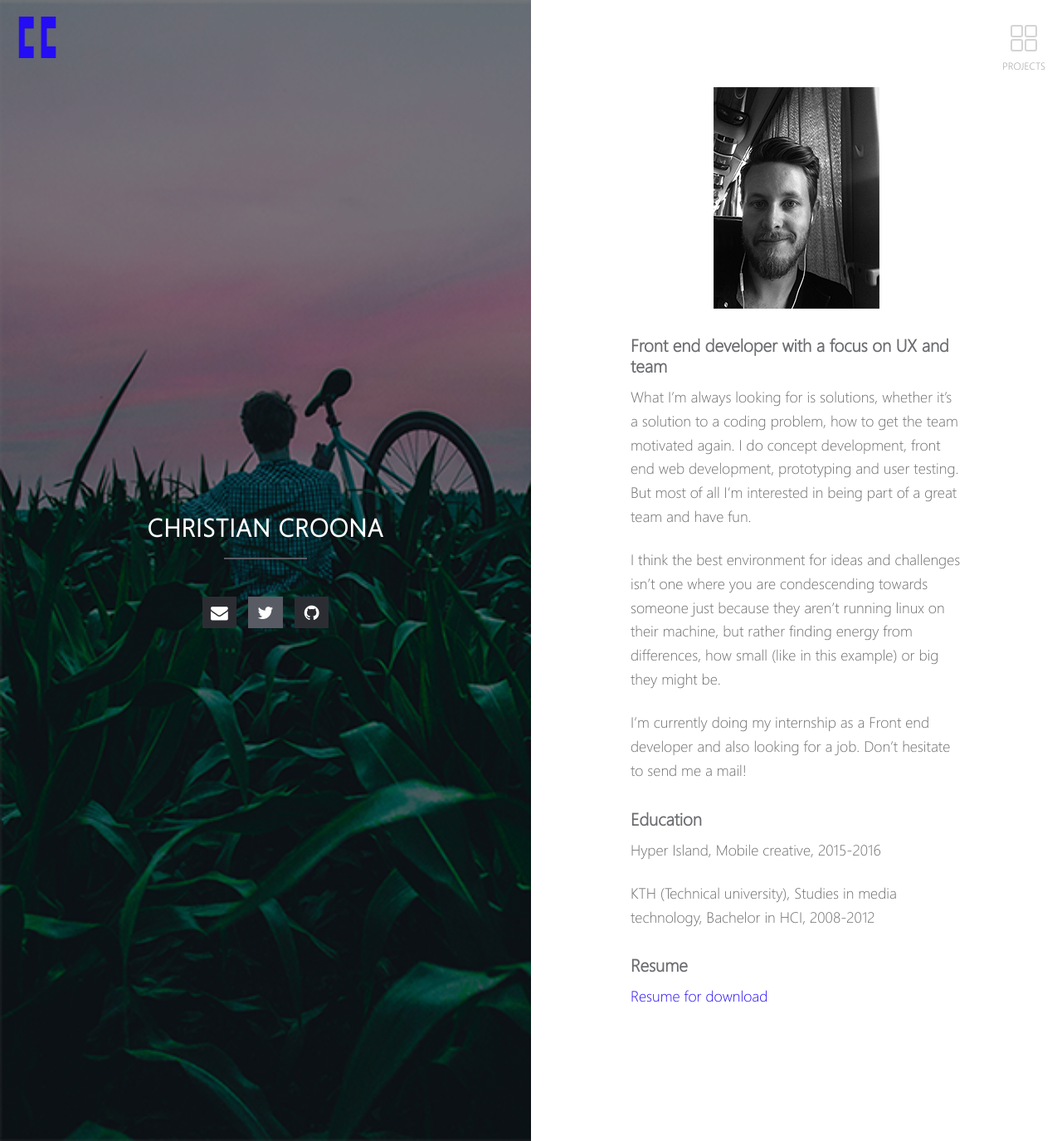
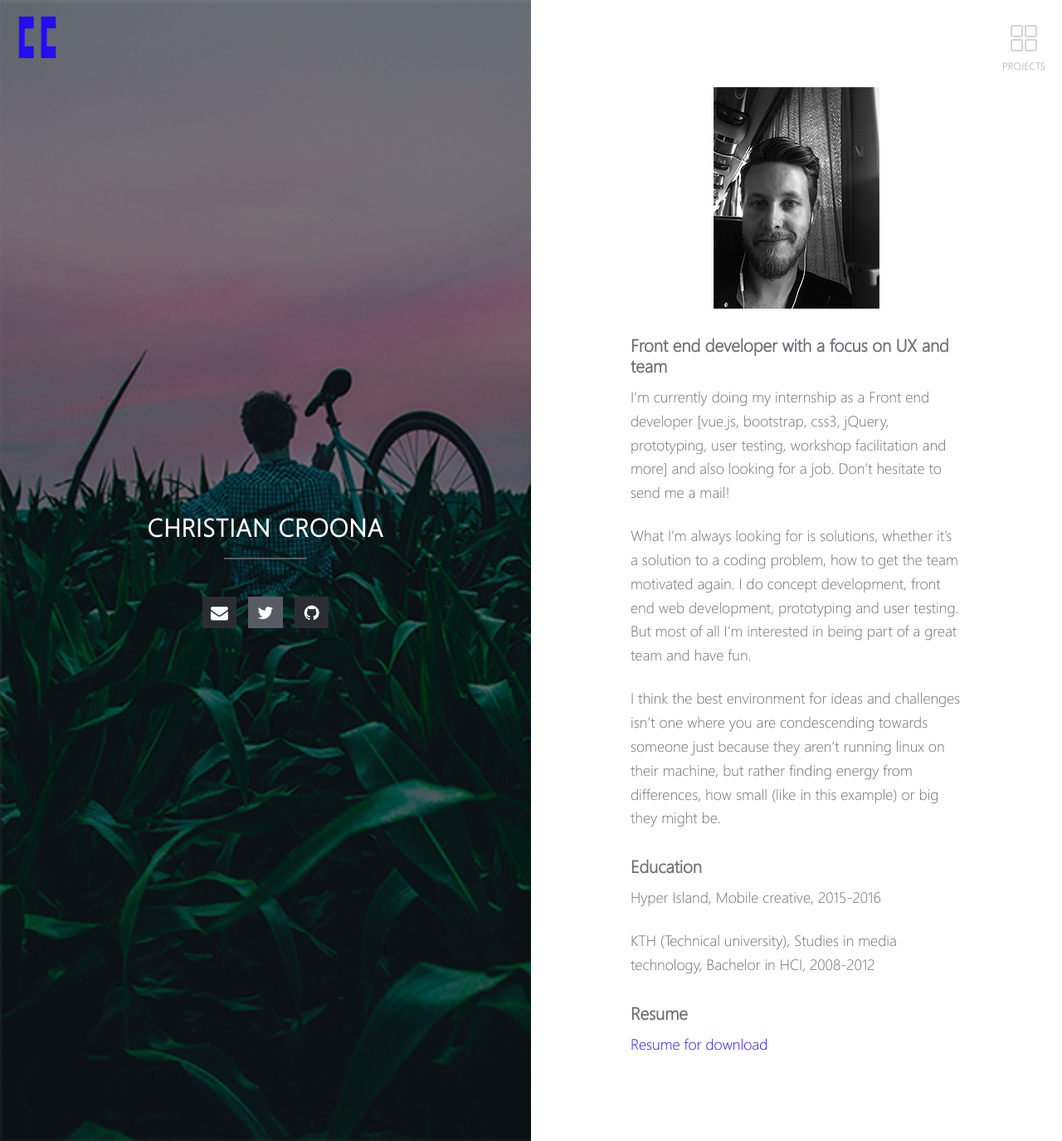
Before and after one commit to cc-lemon/cc-lemon.github.io-, a Jekyll site: the page built from index.md, in a window 1280 px wide. Shown: the whole page at 83% size. Built offline with Jekyll 4.4.1, drawn with Linux system fonts in a browser that asks for light colours.

Commit message:
Update descrption

```diff
--- a/index.md
+++ b/index.md
@@ -7,12 +7,12 @@ layout: home
 
 ### Front end developer with a focus on UX and team
 
+I'm currently doing my internship as a Front end developer [vue.js, bootstrap, css3, jQuery, prototyping, user testing, workshop facilitation and more] and also looking for a job. Don't hesitate to send me a mail!
 
 What I'm always looking for is solutions, whether it’s a solution to a coding problem, how to get the team motivated again. I do concept development, front end web development, prototyping and user testing. But most of all I’m interested in being part of a great team and have fun.
 
 I think the best environment for ideas and challenges isn’t one where you are condescending towards someone just because they aren’t running linux on their machine, but rather finding energy from differences, how small (like in this example) or big they might be.
 
-I'm currently doing my internship as a Front end developer and also looking for a job. Don't hesitate to send me a mail!
 
 ### Education
 
```
